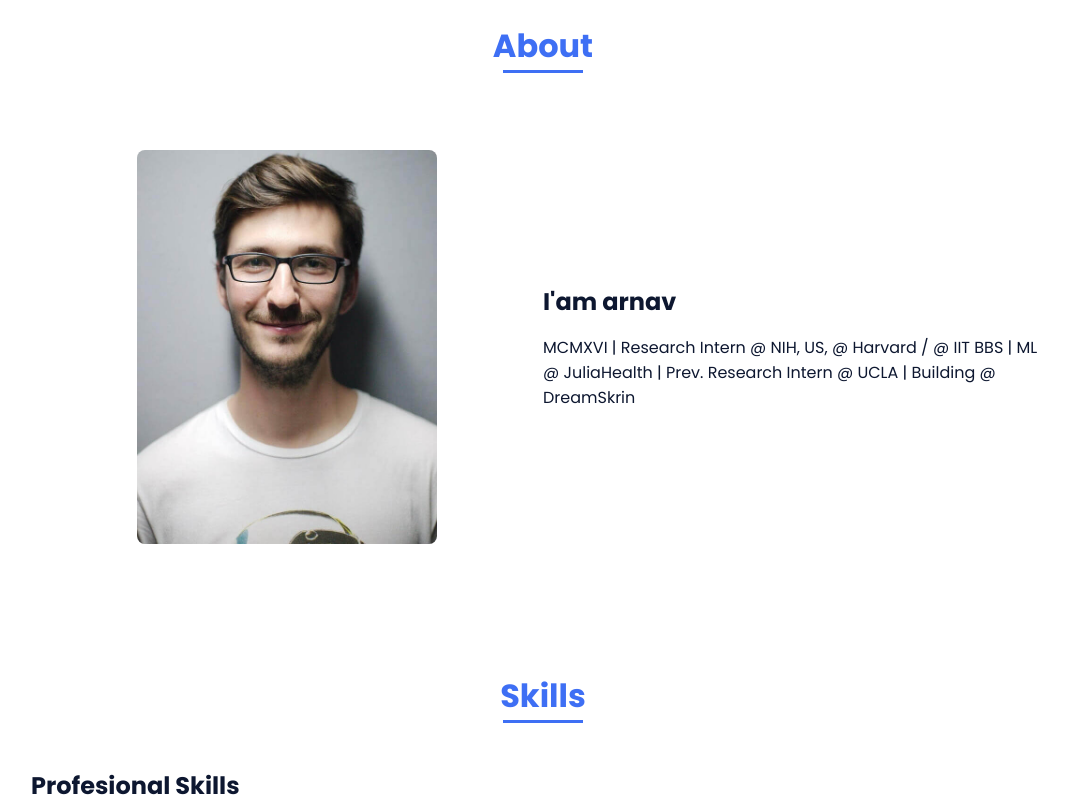
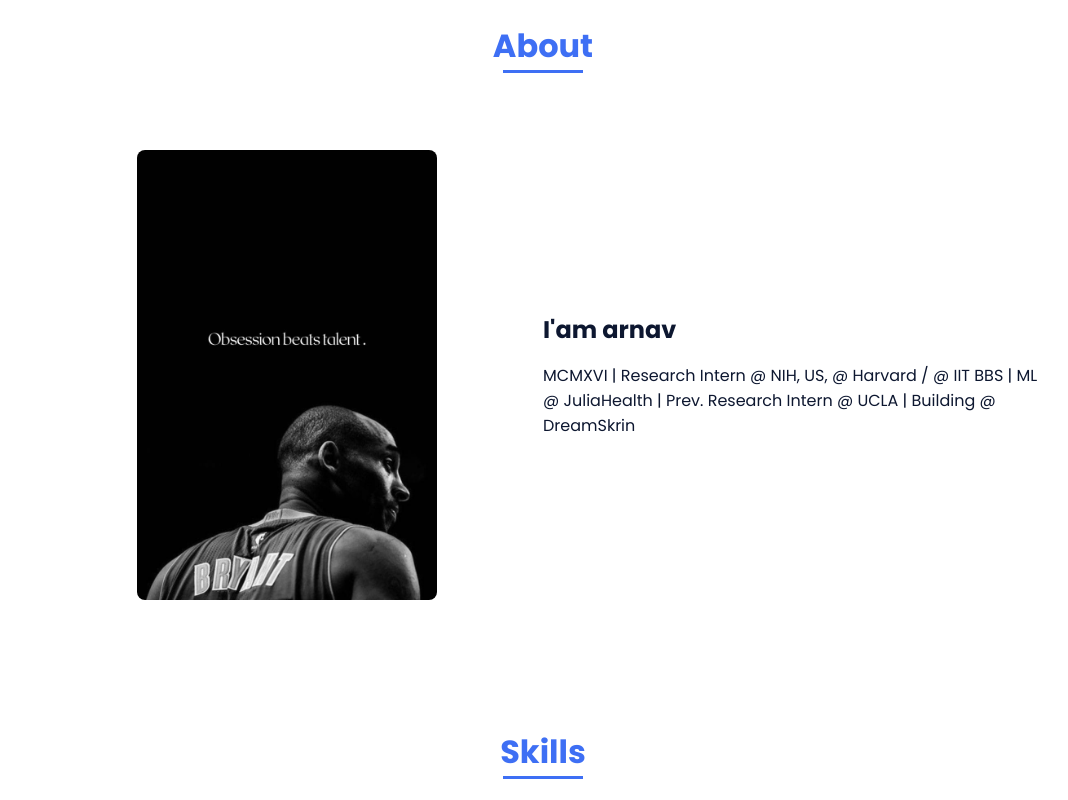
Before and after one commit to w2sg-arnav/w2sg-arnav.github.io, a plain HTML site: page index.html in a window 1280 px wide. Shown: the part 749-1549 px from the top of the page, without its empty margins (97-1165 px from the left). Drawn offline with nearby package versions, Linux system fonts and the light colour scheme.

Commit message:
Update index.html

```diff
--- a/index.html
+++ b/index.html
@@ -69,7 +69,7 @@
 
                 <div class="about__container bd-grid">
                     <div class="about__img">
-                        <img src="assets/img/about.jpg" alt="">
+                        <img src="assets/img/KB.jpg" alt="">
                     </div>
 
                     <div>
```
